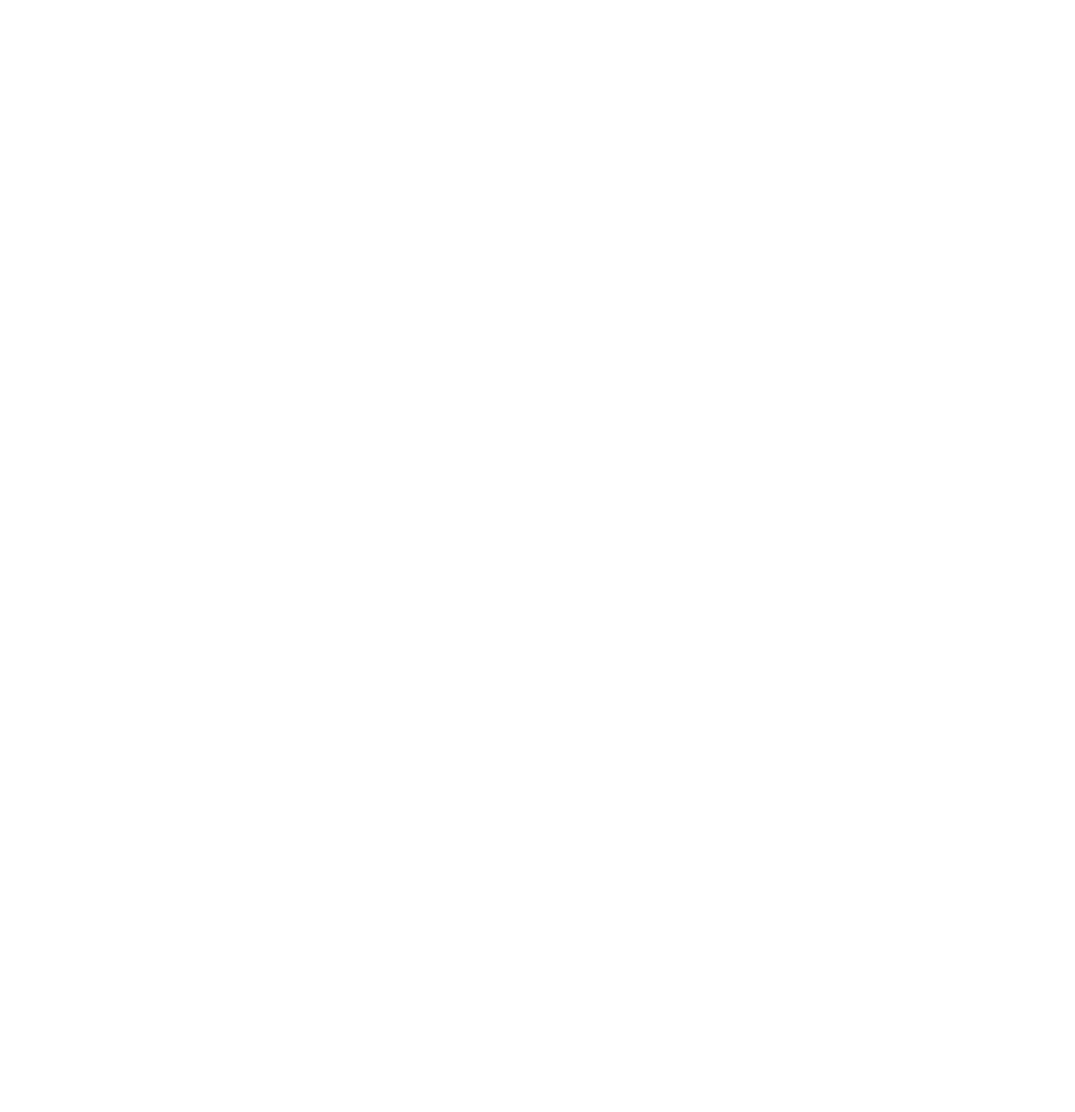
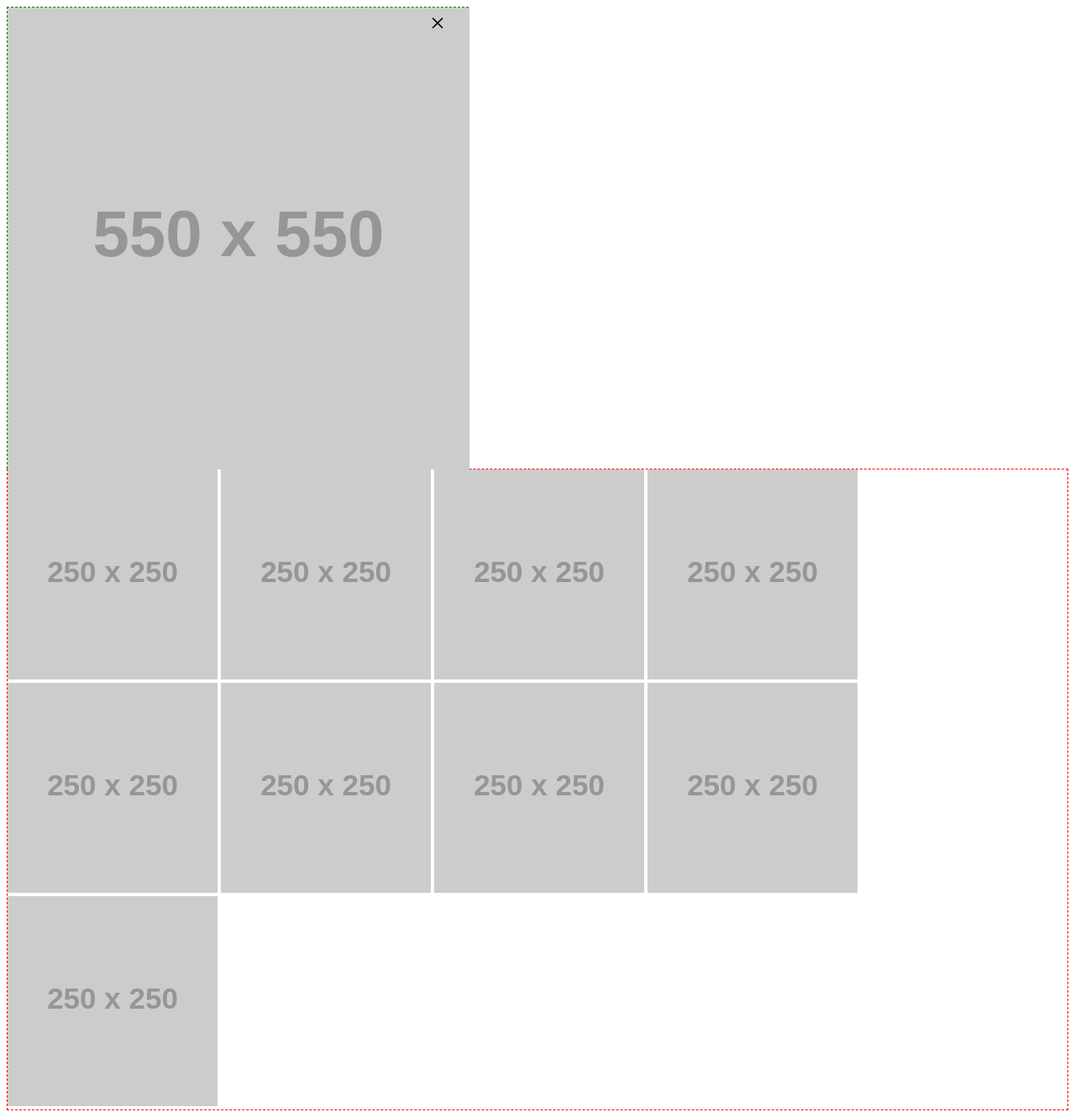
Before and after one commit to snmanning/modal-fun, a plain HTML site: page index.html in a window 1280 px wide. Shown: the whole page at 84% size. Before the commit the page ends 800 px from the top, so only its background shows below. Drawn offline with Linux system fonts and the light colour scheme; placeholder pictures from the web are drawn by us.

Commit message:
created the modal container and styled the interior a little.

```diff
--- a/index.html
+++ b/index.html
@@ -8,7 +8,21 @@
     <link rel="stylesheet" href="style.css">
 </head>
 <body>
-
+    <section class="modal-container">
+        <span class="close">&times;</span>
+        <img src="http://via.placeholder.com/550x550" alt="modal image" class="modal-image">
+    </section>
+    <div class="images">
+        <img src="http://via.placeholder.com/250x250" alt="placeholder image" class="thumbnail">
+        <img src="http://via.placeholder.com/250x250" alt="placeholder image" class="thumbnail">
+        <img src="http://via.placeholder.com/250x250" alt="placeholder image" class="thumbnail">
+        <img src="http://via.placeholder.com/250x250" alt="placeholder image" class="thumbnail">
+        <img src="http://via.placeholder.com/250x250" alt="placeholder image" class="thumbnail">
+        <img src="http://via.placeholder.com/250x250" alt="placeholder image" class="thumbnail">
+        <img src="http://via.placeholder.com/250x250" alt="placeholder image" class="thumbnail">
+        <img src="http://via.placeholder.com/250x250" alt="placeholder image" class="thumbnail">
+        <img src="http://via.placeholder.com/250x250" alt="placeholder image" class="thumbnail">
+    </div>
     <script src="main.js"></script>
 </body>
 </html>
--- a/style.css
+++ b/style.css
@@ -0,0 +1,21 @@
+* {
+    box-sizing: border-box;
+}
+
+.images {
+    border: 1px dashed red;
+}
+
+.modal-container {
+    border: 1px dashed green;
+    width: 550px;
+    height: 550px;
+}
+
+.close {
+    font-size: 2rem;
+    position: absolute;
+    left: 512px;
+    top: 12;
+    cursor: pointer;
+}
```
